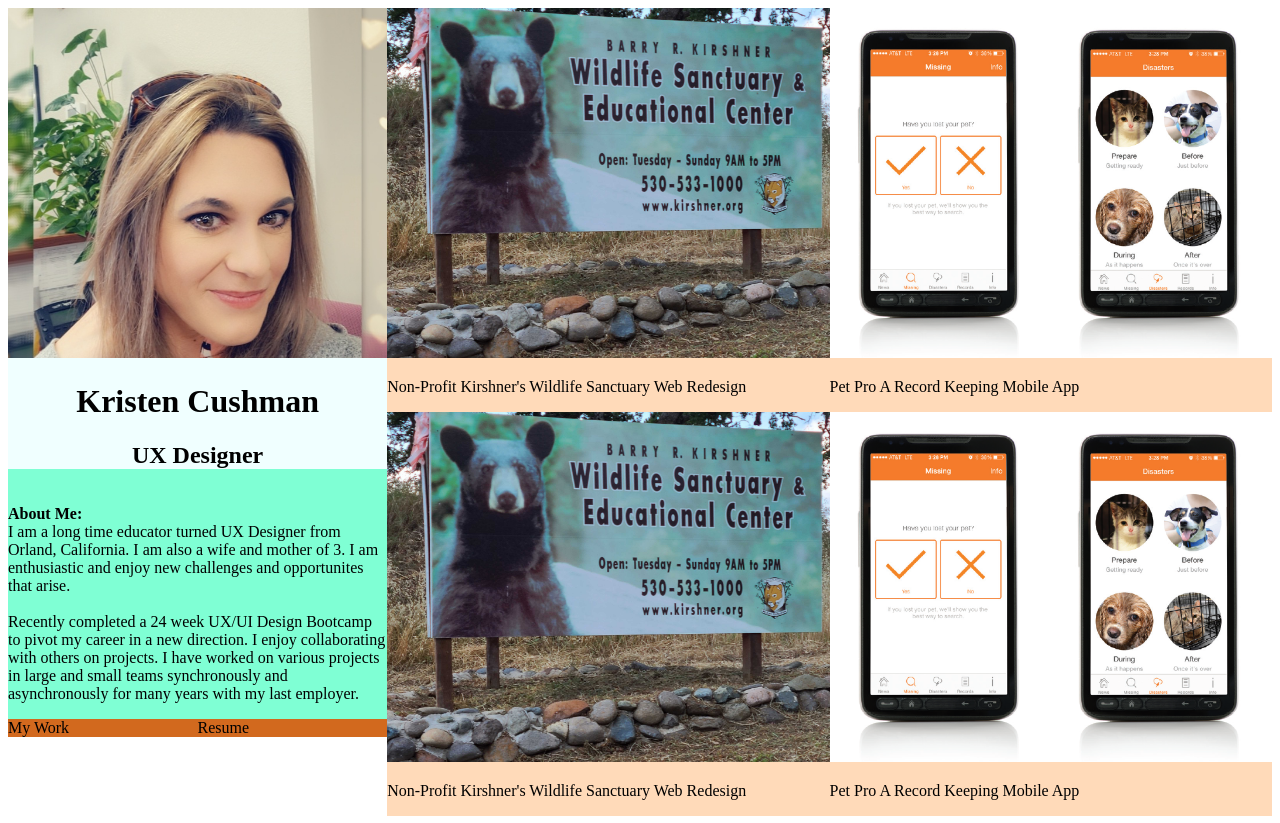
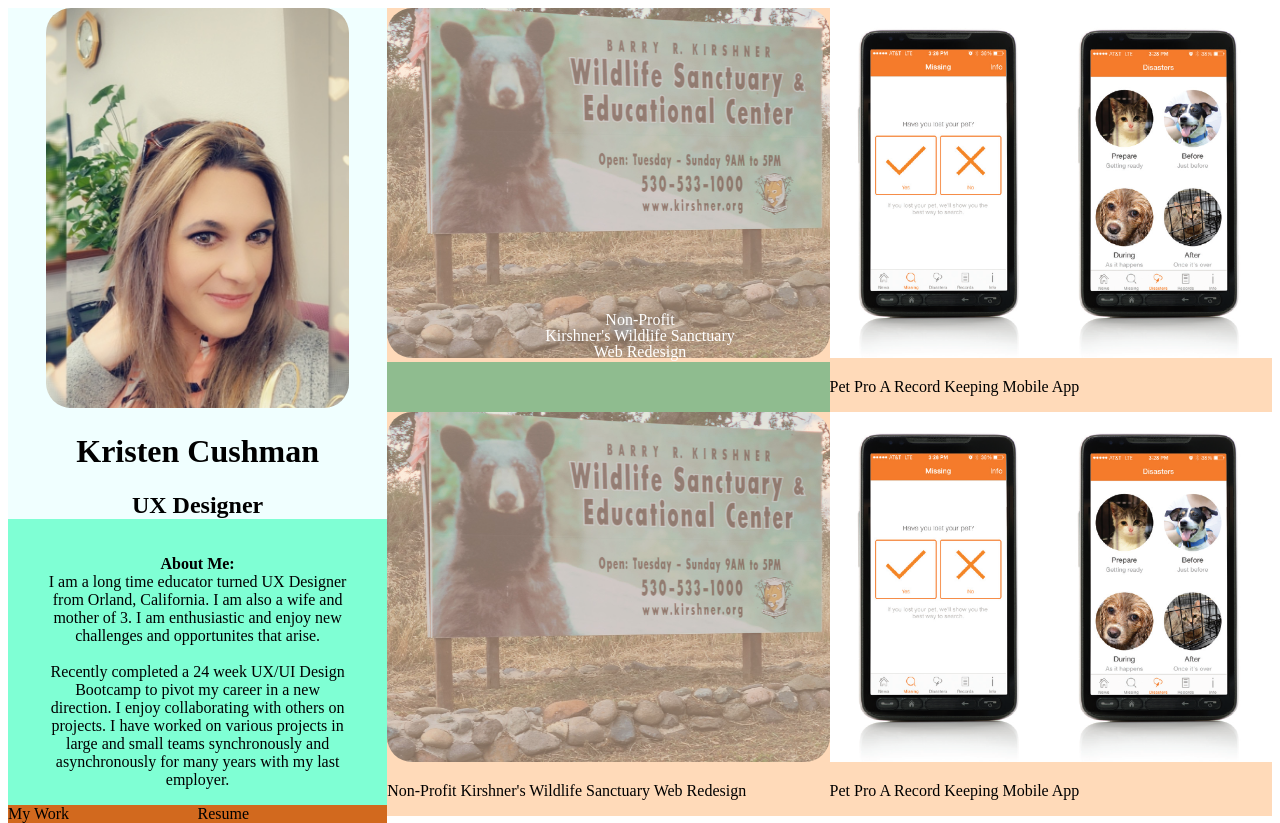
Before and after one commit to KristenCushman/portfolio, a plain HTML site: page index.html in a window 1280 px wide. Drawn offline with Linux system fonts and the light colour scheme; a web font is replaced by a local one.

Commit message:
changes
Jacobs help

```diff
--- a/CSS/homepage-styles.css
+++ b/CSS/homepage-styles.css
@@ -1,48 +1,84 @@
-
 /*Homepage-styles*/
 
 #heart {
-	width: 5%;
-	height: auto;
+    width: 5%;
+    height: auto;
 }
 
 #mypic {
-	width: 100%;
-	height: 350px;
+    width: 80%;
+    height: 400px;
     object-fit: cover;
+    border-radius: 25px;
 }
 
 #kirshersPic {
-	width : 100%;
+    width: 100%;
     height: 350px;
     object-fit: cover;
+    opacity: .5;
+    border-radius: 25px;
+}
+
+.centered {
+    font-family: "Lucida Handwriting";
+}
+
+.centered1 {
+    position: absolute;
+    top: 40%;
+    left: 50%;
+    transform: translate(-50%, -50%);
+    margin-bottom: 25%;
+    color: white;
+    padding: 1%;
+}
+
+.centered2 {
+    position: absolute;
+    top: 42%;
+    left: 50%;
+    transform: translate(-50%, -50%);
+    margin-bottom: 25%;
+    color: white;
+    padding: 1%;
+}
+
+.centered3 {
+    position: absolute;
+    top: 44%;
+    left: 50%;
+    transform: translate(-50%, -50%);
+    margin-bottom: 25%;
+    color: white;
+    padding: 1%;
 }
 
 #linkedIn {
-	width: 5%;
-	height: auto;
+    width: 5%;
+    height: auto;
 }
 
 #containerGrid-1 {
-	display: grid;
-	flex-direction: row;
-	grid-template-rows: 1fr 1fr;
-	grid-template-columns: 1fr 1fr;
-	grid-template-areas:
-    "topRow" "leftSidebar" "rightContent";
+    display: grid;
+    flex-direction: row;
+    grid-template-rows: 1fr 1fr;
+    grid-template-columns: 1fr 1fr;
+    grid-template-areas:
+        "topRow""leftSidebar""rightContent";
 }
 
 #containerGrid-2 {
     display: grid;
-	flex-direction: row;
-	grid-template-rows: 1fr 1fr;
-	grid-template-columns: 1fr 1fr;
-	grid-template-areas:
-    "topRow" "leftSidebar" "rightContent";
+    flex-direction: row;
+    grid-template-rows: 1fr 1fr;
+    grid-template-columns: 1fr 1fr;
+    grid-template-areas:
+        "topRow""leftSidebar""rightContent";
 }
 
 .flexContainer {
-    display:flex;
+    display: flex;
 }
 
 #topRow {
@@ -51,49 +87,55 @@
 }
 
 #leftSidebar {
-	grid-area: leftSidebar 100%;
+    grid-area: leftSidebar 100%;
 }
 
 #rightContent {
-	display: flex;
+    padding: 0px;
+    width: 80%;
+    display: flex;
+    margin: auto;
+    text-align: center;
+    justify-content:center;
+
 }
 
 .sidebarSection {
-    float:left;
-    width:30%;
-    background-color:aquamarine;
+    float: left;
+    width: 30%;
+    background-color: aquamarine;
 }
 
 .imageSidebar {
-    background-color:azure;
-    text-align:center;
+    background-color: azure;
+    text-align: center;
 }
 
 .socialMedia {
-    background-color:chocolate;
-    display:flex;
+    background-color: chocolate;
+    display: flex;
 }
 
 .socialMediaContent {
-    flex:50%;
+    flex: 50%;
 }
 
-.portfolioProjects{
-    background-color:darkseagreen;
-    width:70%;
-    float:left;
-    display:flex;
+.portfolioProjects {
+    background-color: darkseagreen;
+    width: 70%;
+    float: left;
+    display: flex;
 }
 
 .projectBloc {
     width: 35%;
     height: 35%;
-    background-color:peachpuff;
-    flex:50%;
+    background-color: peachpuff;
+    flex: 50%;
 }
 
 #mobile {
-    width : 100%;
+    width: 100%;
     height: 350px;
     object-fit: cover;
 }
--- a/index.html
+++ b/index.html
@@ -1,7 +1,10 @@
 <!DOCTYPE html>
 <html>
 <head>
-	<link rel="stylesheet" href="CSS/homepage-styles.css">
+
+<link rel="preconnect" href="https://fonts.googleapis.com">
+<link rel="preconnect" href="https://fonts.gstatic.com" crossorigin>
+<link href="https://fonts.googleapis.com/css2?family=Arimo:ital@1&family=Kdam+Thmor+Pro&family=Kite+One&family=Lato:ital,wght@1,300&family=Oswald:wght@500&family=Roboto+Slab:wght@200&family=Source+Serif+4:opsz,wght@8..60,300&display=swap" rel="stylesheet">	<link rel="stylesheet" href="CSS/homepage-styles.css">
 </head>
 
 <body>
@@ -26,7 +29,9 @@
 		<div class="portfolioProjects">
 			<div class="projectBloc">
 				<img id="kirshersPic" src="images/kirshers.jpg" alt="image-of-a-bear">
-				<p>Non-Profit Kirshner's Wildlife Sanctuary Web Redesign</h1>
+				<div class="centered1 centered">Non-Profit</div>
+				<div class="centered2 centered">Kirshner's Wildlife Sanctuary </div>
+				<div class="centered3 centered"> Web Redesign</div>
 			</div>
 			<div class="projectBloc">
 				<img id="mobile" src="images/mobile.png" alt="mobile-application">
```
